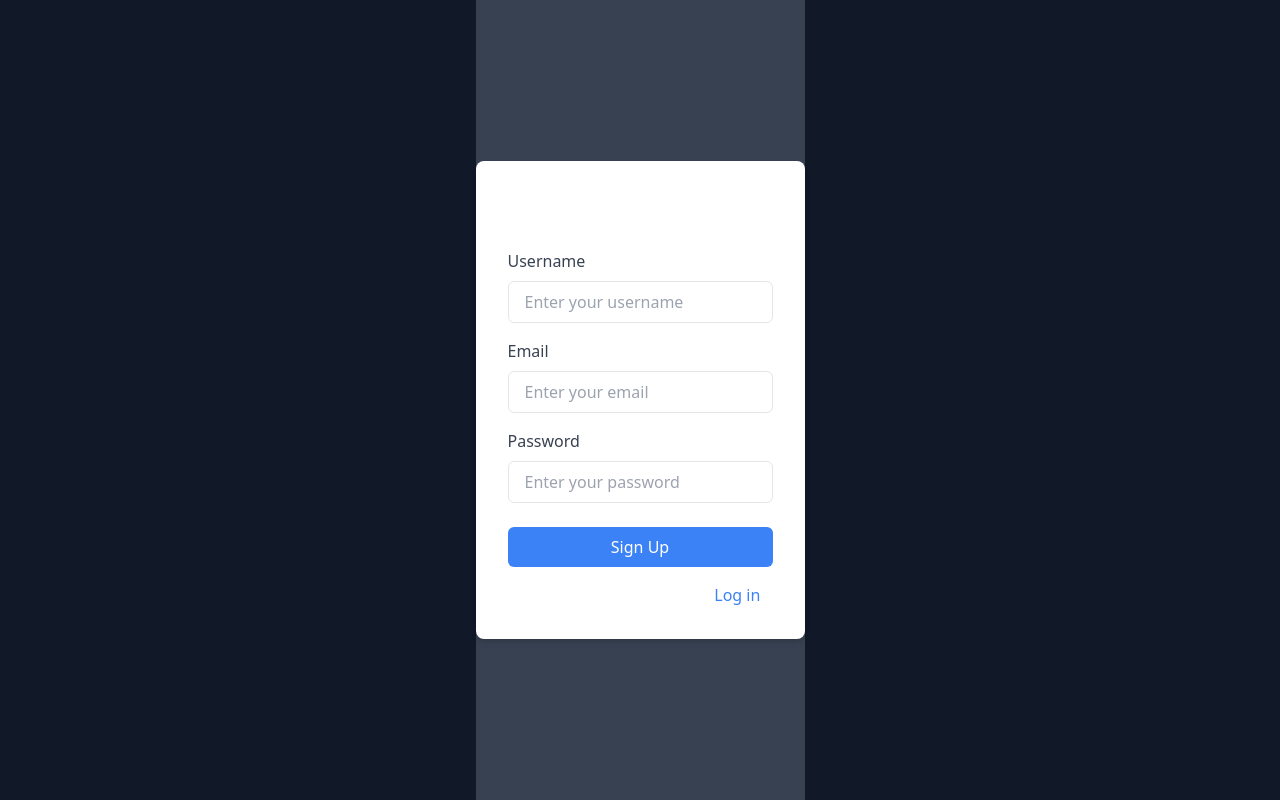
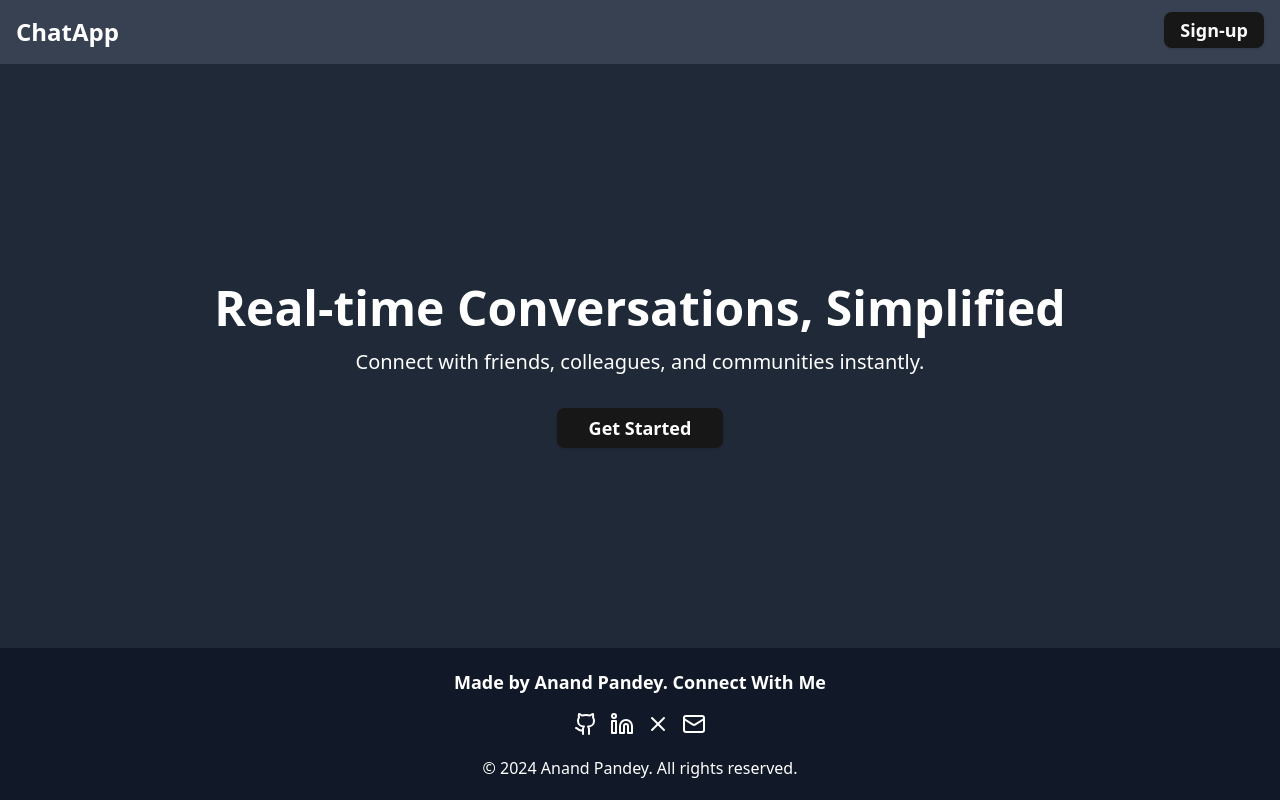
Before and after one commit to anand1564/chat-app, a React (Vite) app in the folder client/: page / in a window 1280 px wide. Built offline with nearby package versions, Linux system fonts and the light colour scheme.

Commit message:
Updated ui

```diff
--- a/client/package.json
+++ b/client/package.json
@@ -10,6 +10,7 @@
     "preview": "vite preview"
   },
   "dependencies": {
+    "@radix-ui/react-avatar": "^1.1.0",
     "@radix-ui/react-icons": "^1.3.0",
     "@radix-ui/react-slot": "^1.1.0",
     "@radix-ui/react-tabs": "^1.1.0",
--- a/client/src/App.css
+++ b/client/src/App.css
@@ -1,6 +1,7 @@
 @tailwind base;
 @tailwind components;
 @tailwind utilities;
+
 @layer base {
   :root {
     --background: 0 0% 100%;
--- a/client/src/components/Home.tsx
+++ b/client/src/components/Home.tsx
@@ -1,13 +1,13 @@
 import React, { useState } from 'react';
 import { useNavigate } from 'react-router-dom';
 import { useAuth } from '../context/authContext';
-import Signup from './Signup';
 import { Button } from '@/components/ui/button';
 import { Input } from '@/components/ui/input';
 import { Card, CardHeader, CardTitle, CardContent } from '@/components/ui/card';
 import { Tabs, TabsContent, TabsList, TabsTrigger } from '@/components/ui/tabs';
 import { MessageCircle, Users, ArrowRight } from 'lucide-react';
-
+import Footer from './ui/footer';
+import Navbar from './ui/Navbar';
 const Home = () => {
   const { isLoggedIn } = useAuth();
   const navigate = useNavigate();
@@ -40,6 +40,7 @@ const Home = () => {
       console.error('Failed to create room:', error);
     }
   };
+
   const handleJoin = async (e: React.FormEvent) => {
     e.preventDefault();
     const response = await fetch('http://localhost:3000/chatRooms/join', {
@@ -58,54 +59,83 @@ const Home = () => {
   }
 
   return (
-    <div className="relative min-h-screen bg-gray-900 text-white">
+    <main className="flex flex-col min-h-screen bg-gray-800 text-white">
+      <Navbar />
+      <div className="flex-grow flex flex-col justify-center items-center p-6 text-center">
+        <h2 className="text-5xl font-bold text-white mb-4 mt-5">Real-time Conversations, Simplified</h2>
+        <p className="text-xl text-white mb-8">Connect with friends, colleagues, and communities instantly.</p>
 
-      <div className="flex items-center justify-center min-h-screen">
-        {isLoggedIn ? (
-          <Card className="w-full max-w-md">
-            <CardHeader>
-              <CardTitle className="text-2xl font-bold text-center">Welcome to ChatApp</CardTitle>
+        {!isLoggedIn ? (
+          <Button
+            size="lg"
+            className=" text-white px-8 py-4 rounded-lg font-semibold text-lg"
+            onClick={() => navigate('/signup')}
+          >
+            Get Started
+          </Button>
+        ) : (
+          <div className="flex justify-center space-x-4">
+            <Card className="max-w-xl w-full shadow-lg">
+  <CardHeader className=" text-white text-center py-4">
+    <CardTitle className="text-2xl font-bold text-black">Welcome to ChatApp</CardTitle>
   </CardHeader>
-            <CardContent>
+  <CardContent className="p-6">
     <Tabs defaultValue="create" className="w-full">
-                <TabsList className="grid w-full grid-cols-2">
-                  <TabsTrigger value="create">
+      <TabsList className="grid w-full grid-cols-2 mb-4">
+        <TabsTrigger value="create" className=" p-2 rounded-lg">
           <MessageCircle className="mr-2 h-4 w-4" /> Create Room
         </TabsTrigger>
-                  <TabsTrigger value="join">
-                    <Users className="mr-2 h-4 w-4" /> Join Room
+        <TabsTrigger value="join" className=" p-2 rounded-lg">
+          <Users className="mr-2 h-4 w-4 " /> Join Room
         </TabsTrigger>
       </TabsList>
+
+      {/* Create Room Tab */}
       <TabsContent value="create" className="space-y-4">
         <Input
           type="text"
           placeholder="Enter room name"
           onChange={(e) => setCreateData({ ...createData, roomName: e.target.value })}
+          className="p-4 rounded-lg "
         />
-                  <Input type="text" placeholder='Create a password' onChange={(e) => setCreateData({ ...createData, password: e.target.value })} />
-                  <Button onClick={createRoom} className="w-full">
+        <Input
+          type="password"
+          placeholder="Create a password"
+          onChange={(e) => setCreateData({ ...createData, password: e.target.value })}
+          className="p-4 rounded-lg "
+        />
+        <Button onClick={createRoom} className="w-full  text-white p-3 rounded-lg">
           Create Room <ArrowRight className="ml-2 h-4 w-4" />
         </Button>
       </TabsContent>
+
+      {/* Join Room Tab */}
       <TabsContent value="join" className="space-y-4">
         <Input
           type="text"
-                    placeholder="Enter Room Id"
+          placeholder="Enter Room ID"
           onChange={(e) => setJoinData({ ...joinData, roomId: e.target.value })}
+          className="p-4 rounded-lg"
         />
-                  <Input type="text" placeholder="Enter password" onChange={(e) => setJoinData({ ...joinData, password: e.target.value })} />
-                  <Button onClick={handleJoin} className="w-full">
+        <Input
+          type="password"
+          placeholder="Enter password"
+          onChange={(e) => setJoinData({ ...joinData, password: e.target.value })}
+          className="p-4 rounded-lg "
+        />
+        <Button onClick={handleJoin} className="w-full text-white p-3 rounded-lg">
           Join Room <ArrowRight className="ml-2 h-4 w-4" />
         </Button>
       </TabsContent>
     </Tabs>
   </CardContent>
 </Card>
-        ) : (
-          <Signup />
+
+          </div>
         )}
       </div>
-    </div>
+      <div className='w-full'><Footer /></div>
+    </main>
   );
 };
 
--- a/client/src/components/Signup.tsx
+++ b/client/src/components/Signup.tsx
@@ -38,7 +38,7 @@ const Signup: React.FC = () => {
   };
 
   return (
-    <div className="flex justify-center items-center min-h-screen bg-gray-700">
+    <div className="flex justify-center items-center min-h-screen bg-slate-900">
       <div className="bg-white p-8 rounded-lg shadow-md w-full max-w-md">
         <h2 className="text-2xl font-bold text-center mb-6">Chat Room</h2>
         {error && <p className="text-red-500 text-center mb-4">{error}</p>}
--- /dev/null
+++ b/client/src/components/ui/Navbar.tsx
@@ -0,0 +1,19 @@
+import { Button } from "./button";
+import { useAuth } from "@/context/authContext";
+import { Avatar,AvatarImage,AvatarFallback } from "./avatar";
+import { useNavigate } from "react-router-dom";
+const Navbar = () =>{
+    const navigate=useNavigate();
+    const {isLoggedIn} = useAuth();
+    return (
+        <nav className="w-full bg-gray-700 flex justify-between items-end">
+            <h1 className="text-white text-2xl font-bold p-4">ChatApp</h1>
+            <div className="mb-4 mr-4">
+            {isLoggedIn?<Avatar> <AvatarImage src="https://github.com/shadcn.png" />
+                <AvatarFallback>CN</AvatarFallback></Avatar>
+            :<Button className="text-lg px-4 py-4 rounded-lg font-semibold " onClick={()=>navigate('/signup')}>Sign-up</Button>}
+            </div>
+        </nav>
+    )
+}
+export default Navbar;
--- /dev/null
+++ b/client/src/components/ui/avatar.tsx
@@ -0,0 +1,48 @@
+import * as React from "react"
+import * as AvatarPrimitive from "@radix-ui/react-avatar"
+
+import { cn } from "@/lib/utils"
+
+const Avatar = React.forwardRef<
+  React.ElementRef<typeof AvatarPrimitive.Root>,
+  React.ComponentPropsWithoutRef<typeof AvatarPrimitive.Root>
+>(({ className, ...props }, ref) => (
+  <AvatarPrimitive.Root
+    ref={ref}
+    className={cn(
+      "relative flex h-10 w-10 shrink-0 overflow-hidden rounded-full",
+      className
+    )}
+    {...props}
+  />
+))
+Avatar.displayName = AvatarPrimitive.Root.displayName
+
+const AvatarImage = React.forwardRef<
+  React.ElementRef<typeof AvatarPrimitive.Image>,
+  React.ComponentPropsWithoutRef<typeof AvatarPrimitive.Image>
+>(({ className, ...props }, ref) => (
+  <AvatarPrimitive.Image
+    ref={ref}
+    className={cn("aspect-square h-full w-full", className)}
+    {...props}
+  />
+))
+AvatarImage.displayName = AvatarPrimitive.Image.displayName
+
+const AvatarFallback = React.forwardRef<
+  React.ElementRef<typeof AvatarPrimitive.Fallback>,
+  React.ComponentPropsWithoutRef<typeof AvatarPrimitive.Fallback>
+>(({ className, ...props }, ref) => (
+  <AvatarPrimitive.Fallback
+    ref={ref}
+    className={cn(
+      "flex h-full w-full items-center justify-center rounded-full bg-muted",
+      className
+    )}
+    {...props}
+  />
+))
+AvatarFallback.displayName = AvatarPrimitive.Fallback.displayName
+
+export { Avatar, AvatarImage, AvatarFallback }
--- /dev/null
+++ b/client/src/components/ui/footer.tsx
@@ -0,0 +1,36 @@
+
+import { Github, Linkedin, X, Mail } from 'lucide-react';
+
+const Footer = () => {
+  const currentYear = new Date().getFullYear();
+
+  return (
+    <footer className="bg-gray-900 text-white py-5">
+          {/* Social Media Links */}
+          <div className="w-full flex flex-col text-center">
+            <h3 className="text-lg font-semibold mb-4">Made by Anand Pandey. Connect With Me</h3>
+            <div className="flex justify-center gap-3">
+              <a href="https://github.com/yourusername" target="_blank" rel="noopener noreferrer" className="hover:text-gray-300 transition-colors">
+                <Github size={24} />
+              </a>
+              <a href="https://linkedin.com/in/yourusername" target="_blank" rel="noopener noreferrer" className="hover:text-gray-300 transition-colors">
+                <Linkedin size={24} />
+              </a>
+              <a href="https://twitter.com/yourusername" target="_blank" rel="noopener noreferrer" className="hover:text-gray-300 transition-colors">
+                <X size={24} />
+              </a>
+              <a href="mailto:your.email@example.com" className="hover:text-gray-300 transition-colors">
+                <Mail size={24} />
+              </a>
+            </div>
+          </div>
+
+          {/* Copyright Notice */}
+          <div className="w-full text-center mt-5">
+            <p>&copy; {currentYear} Anand Pandey. All rights reserved.</p>
+          </div>
+    </footer>
+  );
+};
+
+export default Footer;
```
Also changed, not shown: 1 other file (tests, documents, lock files or other folders). Lines whose indentation alone changed are shown as unchanged.
